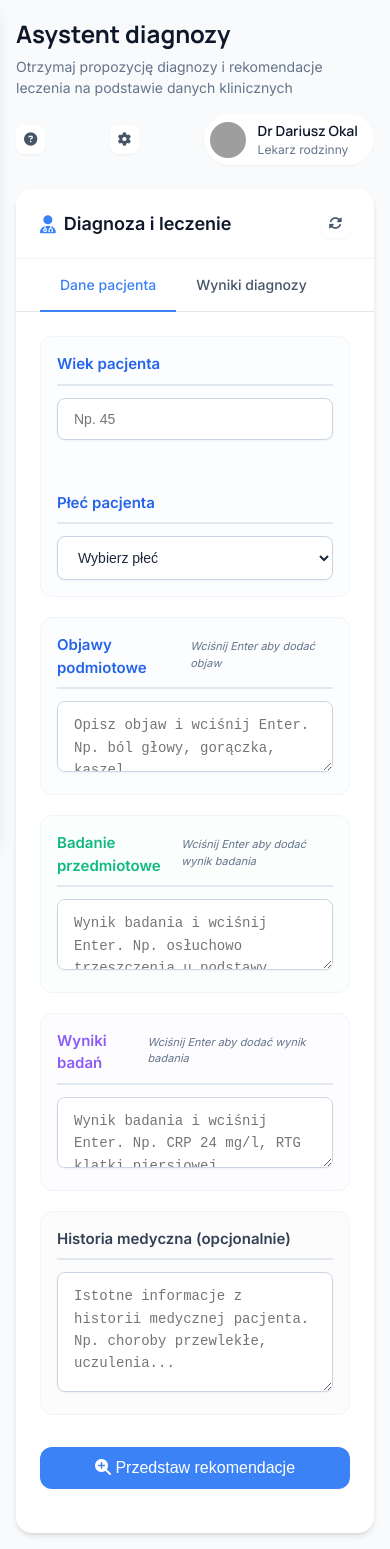
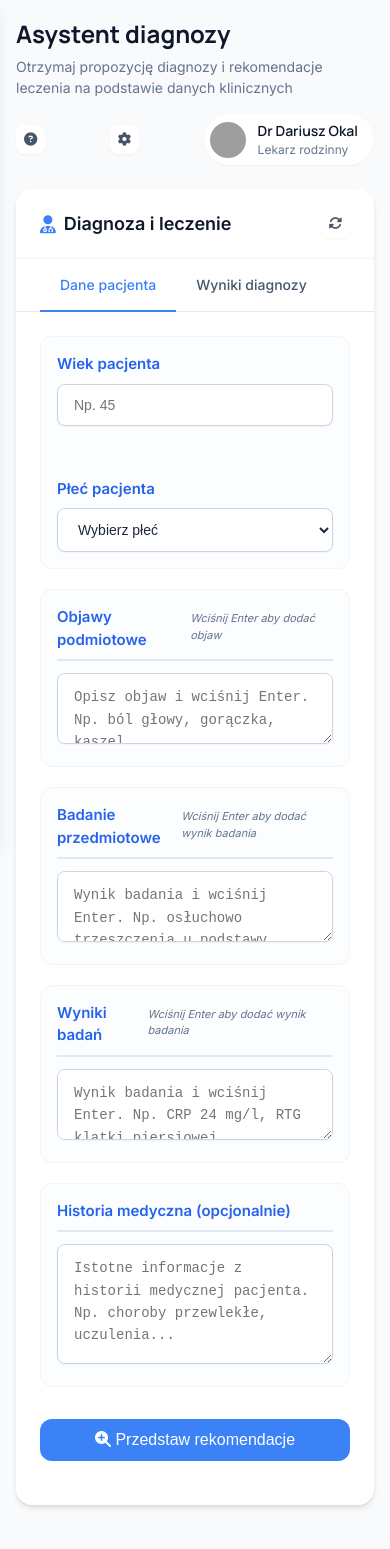
Before and after one commit to Solozzo25/MedicalVercelApp, a Next.js app: page / in a window 390 px wide. After the commit the page ends 1521 px from the top, so only its background shows below. Built offline with nearby package versions, Linux system fonts and the light colour scheme; grey boxes are pictures that could not be loaded.

Commit message:
poprawki wizualne

```diff
--- a/src/styles/globals.css
+++ b/src/styles/globals.css
@@ -1170,7 +1170,7 @@ h1, h2, h3, h4, h5, h6 {
 /* Grupowanie pól wiek/płeć */
 .form-grid {
   display: grid;
-  grid-template-columns: repeat(auto-fill, minmax(280px, 1fr));
+  grid-template-columns: 1fr 1fr;
   gap: 20px;
   margin-bottom: 24px;
   padding: 20px;
@@ -1191,60 +1191,34 @@ h1, h2, h3, h4, h5, h6 {
   border: none;
 }
 
-/* Różne kolory akcentu dla różnych sekcji */
-.form-group:has(#physicalExam) {
-  background-color: rgba(16, 185, 129, 0.02);
+.form-grid .form-group .form-label {
+  border-bottom: none;
+  padding-bottom: 0;
+  margin-bottom: 8px;
 }
 
-.form-group:has(#physicalExam):hover {
-  background-color: rgba(16, 185, 129, 0.04);
+/* Responsywność dla form-grid */
+@media (max-width: 576px) {
+  .form-grid {
+    grid-template-columns: 1fr;
+  }
 }
 
-.form-group:has(#physicalExam):focus-within {
-  background-color: rgba(16, 185, 129, 0.06);
-  border-color: var(--secondary-light);
-  box-shadow: 0 0 0 3px rgba(16, 185, 129, 0.05);
+/* Różne kolory akcentu dla różnych sekcji */
+/* Enhanced Form Labels */
+.form-label {
+  display: flex;
+  justify-content: space-between;
+  align-items: baseline;
+  margin-bottom: 12px;
+  font-size: 16px;
+  font-weight: 600;
+  color: var(--primary-dark);  /* Ciemny niebieski dla wszystkich */
+  padding-bottom: 8px;
+  border-bottom: 2px solid var(--gray-200);
 }
 
-.form-group:has(#physicalExam) .form-label {
-  color: var(--secondary);
-}
 
-.form-group:has(#additionalTests) {
-  background-color: rgba(139, 92, 246, 0.02);
-}
-
-.form-group:has(#additionalTests):hover {
-  background-color: rgba(139, 92, 246, 0.04);
-}
-
-.form-group:has(#additionalTests):focus-within {
-  background-color: rgba(139, 92, 246, 0.06);
-  border-color: var(--accent-light);
-  box-shadow: 0 0 0 3px rgba(139, 92, 246, 0.05);
-}
-
-.form-group:has(#additionalTests) .form-label {
-  color: var(--accent);
-}
-
-.form-group:has(#medicalHistory) {
-  background-color: rgba(100, 116, 139, 0.02);
-}
-
-.form-group:has(#medicalHistory):hover {
-  background-color: rgba(100, 116, 139, 0.04);
-}
-
-.form-group:has(#medicalHistory):focus-within {
-  background-color: rgba(100, 116, 139, 0.06);
-  border-color: var(--gray-400);
-  box-shadow: 0 0 0 3px rgba(100, 116, 139, 0.05);
-}
-
-.form-group:has(#medicalHistory) .form-label {
-  color: var(--gray-700);
-}
 
 /* Ostatni przycisk bez tła */
 .form-group:last-child {
```
